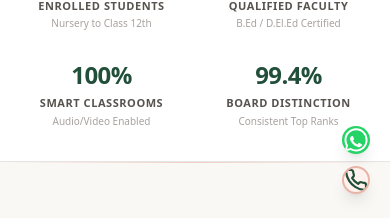
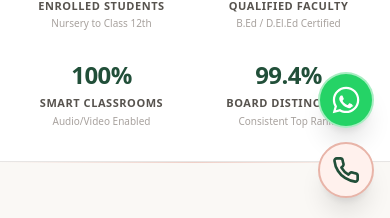
Before and after one commit to sonuchaurasiya7633/School-1, a Next.js app: page / in a window 390 px wide. Shown: the part 626-844 px from the top of the page. Built offline with nearby package versions, Linux system fonts and the light colour scheme; no server answers; the database is empty.

Commit message:
fix: enlarge floating WhatsApp and Call action buttons for mobile

```diff
--- a/src/components/common/FloatingContactButtons.tsx
+++ b/src/components/common/FloatingContactButtons.tsx
@@ -30,7 +30,7 @@ export default function FloatingContactButtons({
 
   return (
     <div
-      className="fixed bottom-6 right-5 sm:bottom-8 sm:right-7 z-50 flex flex-col items-center gap-3 select-none"
+      className="fixed bottom-5 right-4 sm:bottom-8 sm:right-7 z-50 flex flex-col items-center gap-3.5 select-none"
       aria-label="Direct Communication Actions"
     >
       {/* WHATSAPP ACTION BUTTON */}
@@ -53,7 +53,7 @@ export default function FloatingContactButtons({
           rel="noopener noreferrer"
           onMouseEnter={() => setHoveredBtn('whatsapp')}
           onMouseLeave={() => setHoveredBtn(null)}
-          className="w-13 h-13 sm:w-14 sm:h-14 rounded-full bg-[#25D366] text-white flex items-center justify-center shadow-lg hover:shadow-xl hover:scale-108 active:scale-95 transition-all duration-200 relative group overflow-hidden"
+          className="w-14 h-14 sm:w-16 sm:h-16 rounded-full bg-[#25D366] text-white flex items-center justify-center shadow-xl hover:shadow-2xl hover:scale-110 active:scale-95 transition-all duration-200 relative group overflow-hidden border-2 border-white/60 shrink-0"
           title="Chat with Success Point School on WhatsApp"
         >
           {/* Subtle pulse ring */}
@@ -61,7 +61,7 @@ export default function FloatingContactButtons({
 
           {/* Official WhatsApp SVG Icon */}
           <svg
-            className="w-7 h-7 fill-white relative z-10"
+            className="w-8 h-8 sm:w-9 sm:h-9 fill-white relative z-10 shrink-0"
             viewBox="0 0 24 24"
             xmlns="http://www.w3.org/2000/svg"
           >
@@ -88,14 +88,14 @@ export default function FloatingContactButtons({
           href={`tel:${cleanPhone}`}
           onMouseEnter={() => setHoveredBtn('call')}
           onMouseLeave={() => setHoveredBtn(null)}
-          className="w-13 h-13 sm:w-14 sm:h-14 rounded-full bg-[#FFF1ED] text-[#214F39] border-2 border-[#E8B4A8] flex items-center justify-center shadow-lg hover:shadow-xl hover:scale-108 active:scale-95 transition-all duration-200 relative group overflow-hidden"
+          className="w-14 h-14 sm:w-16 sm:h-16 rounded-full bg-[#FFF1ED] text-[#214F39] border-2 border-[#E8B4A8] flex items-center justify-center shadow-xl hover:shadow-2xl hover:scale-110 active:scale-95 transition-all duration-200 relative group overflow-hidden shrink-0"
           title={`Call Success Point School: ${phone}`}
         >
           {/* Subtle pulse ring */}
           <span className="absolute inset-0 rounded-full bg-[#E8B4A8] animate-ping opacity-20 group-hover:opacity-35" />
 
           {/* Telephone Icon */}
-          <Phone className="w-6 h-6 stroke-[2.2] text-[#214F39] relative z-10 transition-transform group-hover:rotate-12" />
+          <Phone className="w-7 h-7 sm:w-8 sm:h-8 stroke-[2.3] text-[#214F39] relative z-10 transition-transform group-hover:rotate-12 shrink-0" />
         </a>
       </div>
     </div>
```
